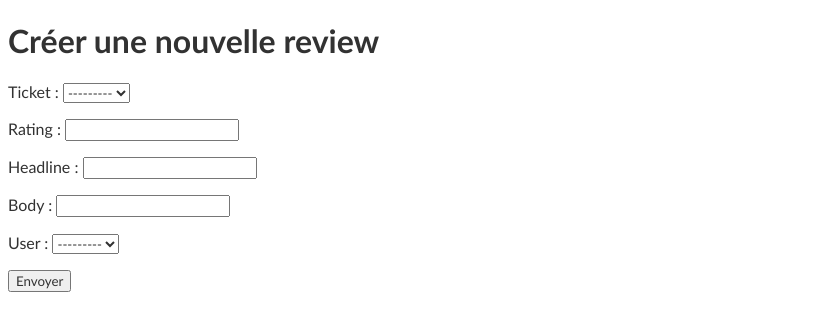
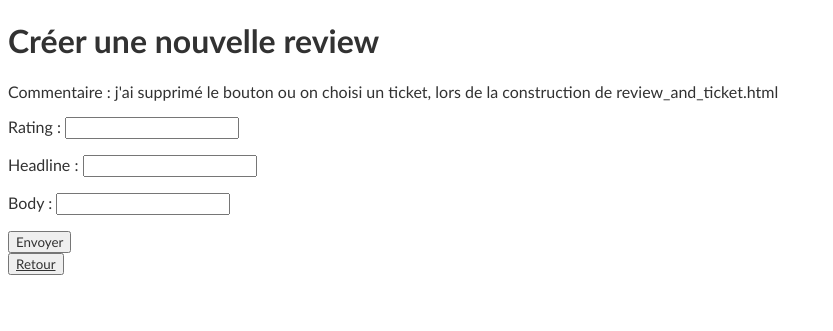
Before and after one commit to ThomasCreusot/OpenClassRooms_Project9, a Django app: page /reviews/add/ in a window 1280 px wide. Shown: the part 164-495 px from the top of the page, without its empty margins (0-833 px from the left). Run offline with Django 4.2, Linux system fonts and the light colour scheme; the visitor is signed in with stand-in values (Sample User, id 1); data comes from the database, SQL or seed files in the repository; data that the repository does not hold is empty.

Commit message:
Ticket creation : functionnal ; Review creation (with ticket creation) : functional ; Next step : review creation in the context of an answer to a ticket

```diff
--- a/LITR_ReviewsProject/urls.py
+++ b/LITR_ReviewsProject/urls.py
@@ -33,4 +33,5 @@ urlpatterns = [
     path('home/', reviews_app.views.home, name='home'),
     path('tickets/add/', reviews_app.views.ticket_create, name='ticket-create'),
     path('reviews/add/', reviews_app.views.review_create, name='review-create'),
+    path('reviews_and_tickets/add', reviews_app.views.review_and_ticket_upload, name='review_and_ticket-create'),
 ]
--- a/reviews_app/forms.py
+++ b/reviews_app/forms.py
@@ -5,10 +5,14 @@ from reviews_app.models import Ticket, Review
 class TicketForm(forms.ModelForm):
    class Meta:
      model = Ticket
-     fields = '__all__'
+     # exclusion of user field, as it is the connected user by default (see views.py)
+     # fields = '__all__'
+     exclude = ('user',)
 
 
 class ReviewForm(forms.ModelForm):
    class Meta:
      model = Review
-     fields = '__all__'
+     # exclusion of user field, as it is the connected user by default (see views.py)
+     #fields = '__all__'
+     exclude = ('user', 'ticket',)
--- a/reviews_app/templates/reviews_app/review_create.html
+++ b/reviews_app/templates/reviews_app/review_create.html
@@ -1,9 +1,11 @@
 {% extends 'base.html' %}
 {% block content %}
     <h1>Créer une nouvelle review</h1>
+    <p>Commentaire : j'ai supprimé le bouton ou on choisi un ticket, lors de la construction de review_and_ticket.html</p>
     <form action="" method="post" novalidate>
         {% csrf_token %}
         {{ form.as_p }}
         <input type="submit" value="Envoyer">
     </form>
+    <button><a href="{% url 'home' %}">Retour</a></button>
 {% endblock %}
--- a/reviews_app/templates/reviews_app/ticket_create.html
+++ b/reviews_app/templates/reviews_app/ticket_create.html
@@ -6,4 +6,5 @@
         {{ form.as_p }}
         <input type="submit" value="Envoyer">
     </form>
+    <button><a href="{% url 'home' %}">Retour</a></button>
 {% endblock %}
--- a/reviews_app/views.py
+++ b/reviews_app/views.py
@@ -1,4 +1,4 @@
-from django.shortcuts import render
+from django.shortcuts import render, redirect
 from django.contrib.auth.decorators import login_required
 
 from reviews_app.forms import TicketForm, ReviewForm
@@ -17,9 +17,84 @@ def ticket_create(request):
             'reviews_app/ticket_create.html',
             {'form': form})
 
+
 @login_required
 def review_create(request):
    form = ReviewForm()
    return render(request,
             'reviews_app/review_create.html',
             {'form': form})
+
+"""Nous voulons assigner au champ  uploader  de la  Photo  l’utilisateur connecté à ce moment-là.
+Vous pouvez créer l’objet  Photo  sans le sauvegarder dans la base de données, en enregistrant le
+formulaire avec l’argument commit=False . Ensuite, assignez la valeur correcte à  uploader, et
+ enfin, sauvegardez le modèle pour le stocker dans la base de données."""
+@login_required
+def ticket_create(request):
+    if request.method == 'POST':
+        form = TicketForm(request.POST)
+        if form.is_valid():
+
+            # New instance but without saving in database, in order to attribute the user to the ForeignKey
+            ticket = form.save(commit=False)
+            # set the connected user to the user before saving the model
+            ticket.user = request.user
+            # Save
+            ticket.save()
+
+            # nous pouvons fournir les arguments du motif url comme arguments à la fonction de redirection
+            return redirect('home')  # , band.id)
+    else:
+        form = TicketForm()
+    return render(request,
+            'reviews_app/ticket_create.html',
+            {'form': form})
+
+
+@login_required
+def review_create(request):
+    if request.method == 'POST':
+        form = ReviewForm(request.POST)
+        if form.is_valid():
+
+            # New instance but without saving in database, in order to attribute the user to the ForeignKey
+            review = form.save(commit=False)
+            # set the connected user to the user before saving the model
+            review.user = request.user
+            # Save
+            review.save()
+
+            # redirige vers la page de détail du groupe que nous venons de créer
+            # nous pouvons fournir les arguments du motif url comme arguments à la fonction de redirection
+            return redirect('home') # , band.id)
+    else:
+        form = ReviewForm()
+    return render(request,
+            'reviews_app/review_create.html',
+            {'form': form})
+
+# blog <=> review et photo <=> ticket
+@login_required
+def review_and_ticket_upload(request):
+    review_form = ReviewForm()
+    ticket_form = TicketForm()
+    if request.method == 'POST':
+        # handle the POST request here
+        review_form = ReviewForm(request.POST)
+        ticket_form = TicketForm(request.POST, request.FILES)
+        if all([review_form.is_valid(), ticket_form.is_valid()]):
+            # inversion car on save d'abord le ticket
+            ticket = ticket_form.save(commit=False)
+            ticket.user = request.user
+            ticket.save()
+            review = review_form.save(commit=False)
+            review.user = request.user
+            review.ticket = ticket
+            review.save()
+            return redirect('home')
+
+    context = {
+        'review_form': review_form,
+        'ticket_form': ticket_form,
+    }
+    return render(request, 'reviews_app/review_and_ticket_create.html', context=context)
```
Also changed, not shown: reviews_app/templates/reviews_app/home.html (+8 -0 lines), reviews_app/templates/reviews_app/review_and_ticket_create.html (added, +11 -0 lines). Lines whose indentation alone changed are shown as unchanged.
